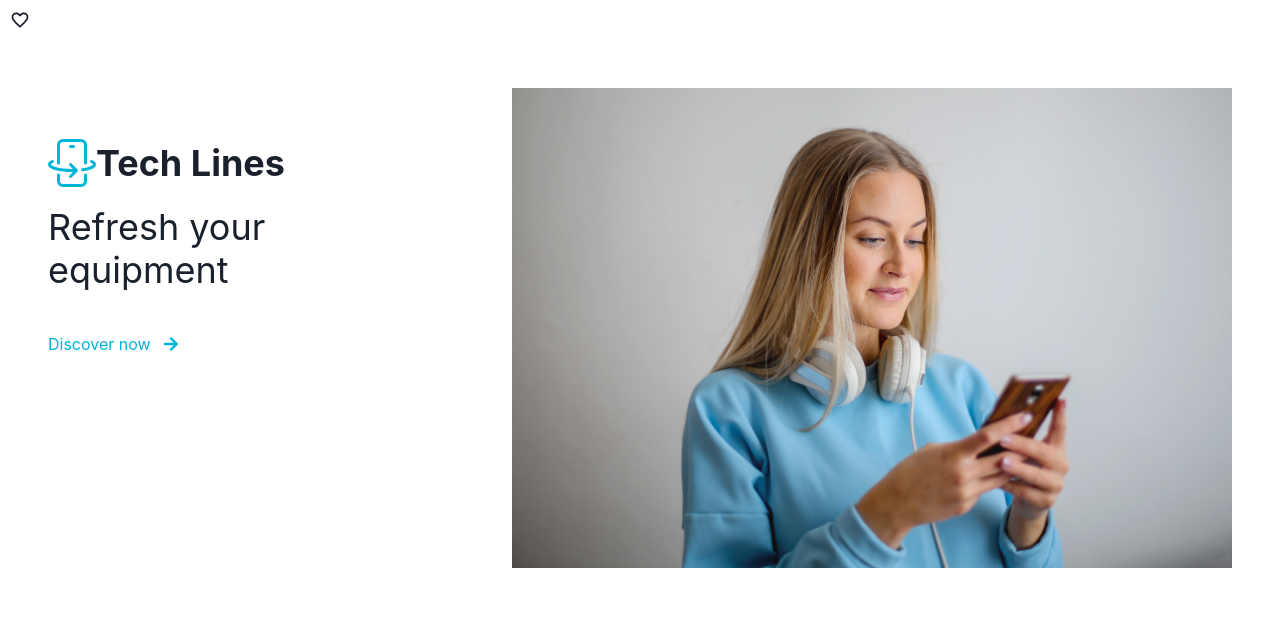
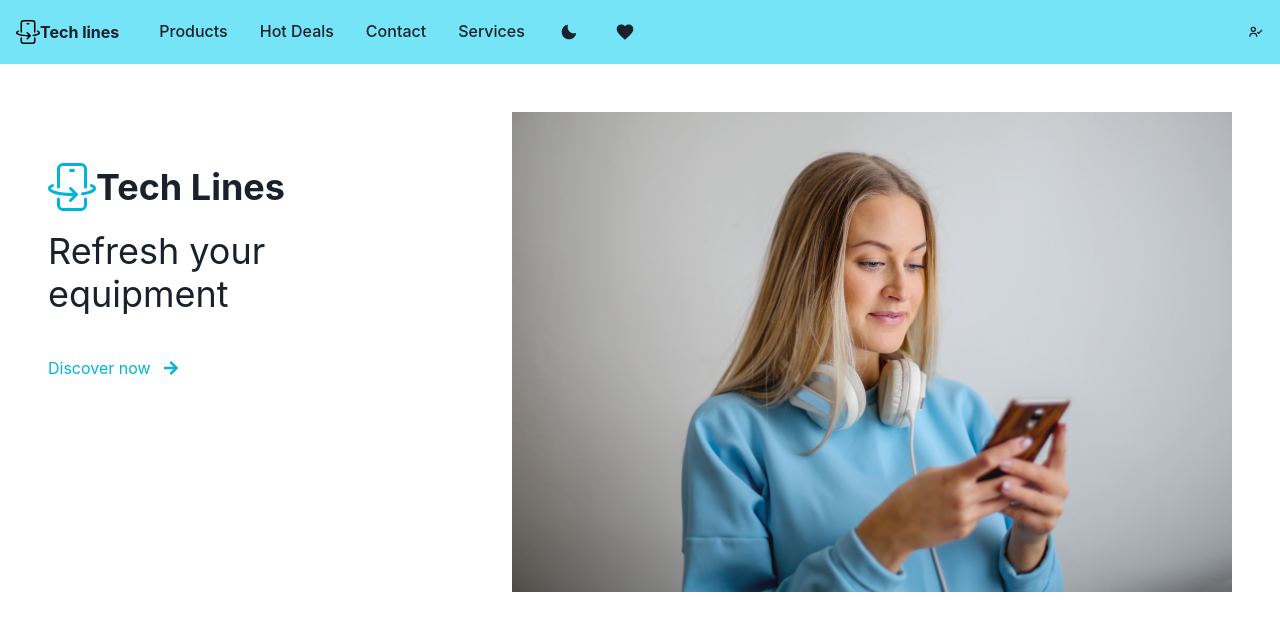
Before and after one commit to Keyvan-Dev/tech-ecommerce, a React (Create React App) app in the folder client/: page / in a window 1280 px wide. Shown: the top 630 px of the page. Built offline with nearby package versions, Linux system fonts and the light colour scheme.

Commit message:
Setup nav bar in header component and make responsive it

```diff
--- a/client/src/components/Header.jsx
+++ b/client/src/components/Header.jsx
@@ -1,25 +1,76 @@
 // React
-import React from 'react';
+import { useEffect } from 'react';
 
 // Chakra UI
-import { IconButton } from '@chakra-ui/react';
+import {
+	Box,
+	Flex,
+	Stack,
+	HStack,
+	Icon,
+	IconButton,
+	Text,
+	useColorModeValue as mode,
+	useDisclosure,
+} from '@chakra-ui/react';
+import { CloseIcon, HamburgerIcon } from '@chakra-ui/icons';
 
 // React Icons
 import { MdOutlineFavorite, MdOutlineFavoriteBorder } from 'react-icons/md';
+import { BsPhoneFlip } from 'react-icons/bs';
+import { BiUserCheck } from 'react-icons/bi';
 
 // React Redux
 import { useSelector, useDispatch } from 'react-redux';
 
+// React Router Dom
+import { Link as ReactLink } from 'react-router-dom';
+
 // Redux product action
 import { toggleFavorites } from '../redux/actions/productActions.js';
 
+// Components
+import NavLink from './NavLink.jsx';
+import ColorModeToggle from './ColorModeToggle.jsx';
+
+const Links = [
+	{ name: 'Products', route: '/products' },
+	{ name: 'Hot Deals', route: '/hot-deals' },
+	{ name: 'Contact', route: '/contact' },
+	{ name: 'Services', route: '/services' },
+];
+
 const Header = () => {
+	const { isOpen, onOpen, onClose } = useDisclosure();
 	const dispatch = useDispatch();
-	const { favoriteToggled } = useSelector((state) => state.product);
+	const { favoritesToggled } = useSelector((state) => state.product);
+
+	useEffect(() => {}, [favoritesToggled, dispatch]);
 
 	return (
-		<>
-			{favoriteToggled ? (
+		<Box bg={mode('cyan.300', 'gray.500')} px='4'>
+			<Flex h='16' alignItems='center' justifyContent='space-between'>
+				<Flex display={{ base: 'flex', md: 'none' }} alignItems='center'>
+					<IconButton
+						bg='parent'
+						size='md'
+						icon={isOpen ? <CloseIcon /> : <HamburgerIcon />}
+						onClick={isOpen ? onClose : onOpen}
+					/>
+				</Flex>
+				<HStack spacing='8' alignItems='center'>
+					<Box alignItems='center' display='flex' as={ReactLink} to='/'>
+						<Icon as={BsPhoneFlip} h='6' w='6' color={mode('black', 'yellow.200')} />
+						<Text as='b'>Tech lines</Text>
+					</Box>
+					<HStack as='nav' spacing='4' display={{ base: 'none', md: 'flex' }}>
+						{Links.map((link) => (
+							<NavLink route={link.route} key={link.route}>
+								<Text fontWeight='medium'>{link.name}</Text>
+							</NavLink>
+						))}
+						<ColorModeToggle />
+						{favoritesToggled ? (
 							<IconButton
 								onClick={() => dispatch(toggleFavorites(false))}
 								icon={<MdOutlineFavorite size='20px' />}
@@ -32,7 +83,40 @@ const Header = () => {
 								variant='ghost'
 							/>
 						)}
-		</>
+					</HStack>
+				</HStack>
+				<Flex alignItems='center'>
+					<BiUserCheck />
+				</Flex>
+			</Flex>
+			<Box display='flex'>
+				{isOpen && (
+					<Box pb='4' display={{ md: 'none' }}>
+						<Stack as='nav' spacing='4'>
+							{Links.map((link) => (
+								<NavLink route={link.route} key={link.route}>
+									<Text fontWeight='medium'>{link.name}</Text>
+								</NavLink>
+							))}
+						</Stack>
+						{favoritesToggled ? (
+							<IconButton
+								onClick={() => dispatch(toggleFavorites(false))}
+								icon={<MdOutlineFavorite size='20px' />}
+								variant='ghost'
+							/>
+						) : (
+							<IconButton
+								onClick={() => dispatch(toggleFavorites(true))}
+								icon={<MdOutlineFavoriteBorder size='20px' />}
+								variant='ghost'
+							/>
+						)}
+						<ColorModeToggle />
+					</Box>
+				)}
+			</Box>
+		</Box>
 	);
 };
 
```
Lines whose indentation alone changed are shown as unchanged.
